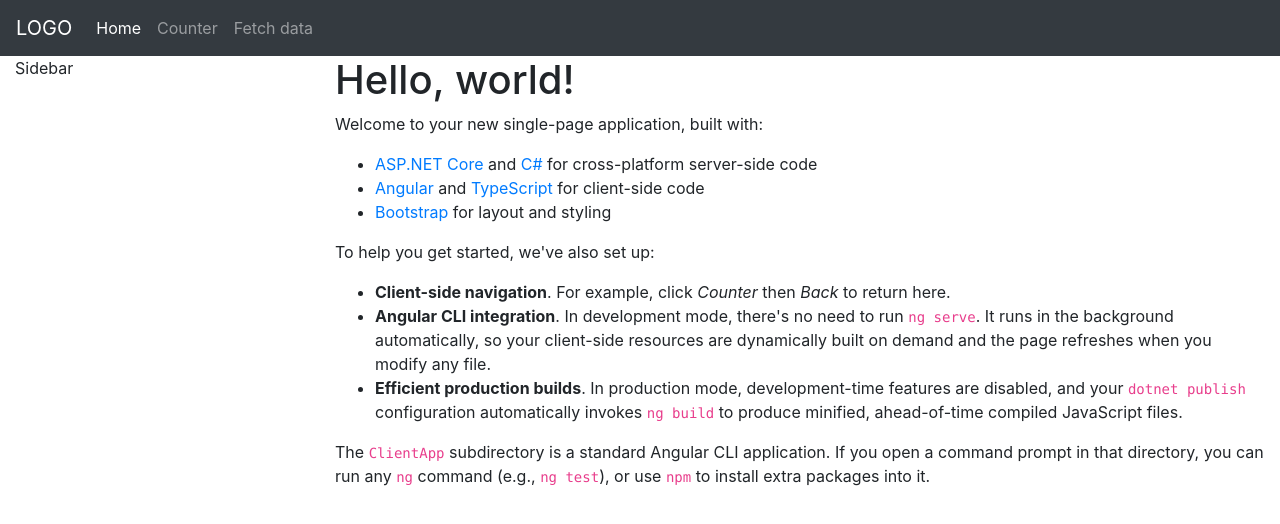
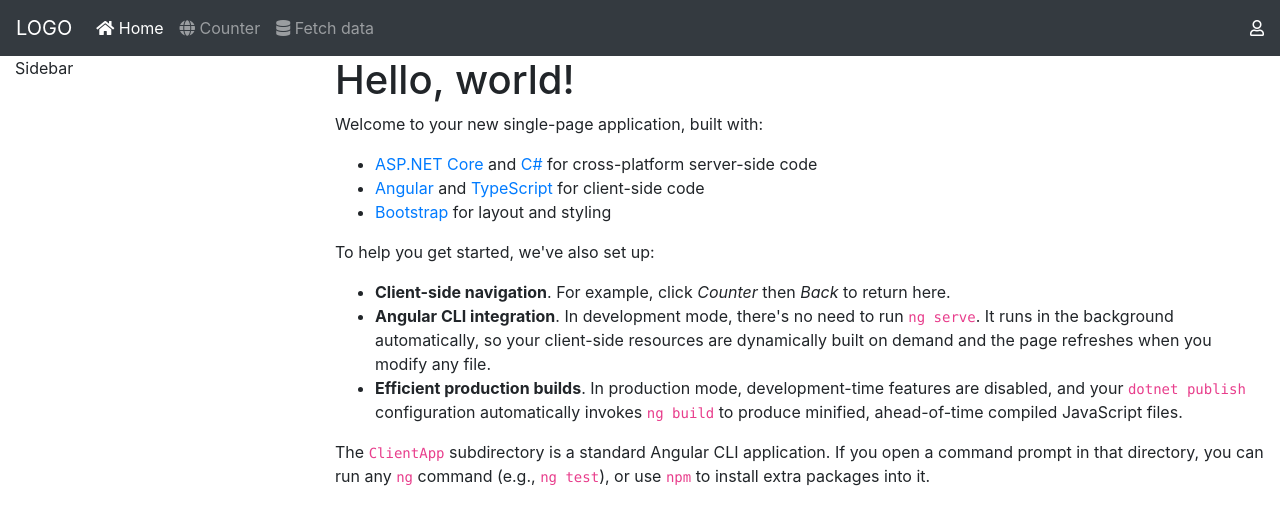
Before and after one commit to splim2002/ng6project, an Angular app in the folder ng6project/ClientApp/: page / in a window 1280 px wide. Shown: the top 524 px of the page. Built offline with nearby package versions, Linux system fonts and the light colour scheme.

Commit message:
Add Font icon ==> Font awesome

```diff
--- a/ng6project/ClientApp/package.json
+++ b/ng6project/ClientApp/package.json
@@ -23,6 +23,7 @@
     "@angular/platform-browser-dynamic": "6.0.9",
     "@angular/platform-server": "6.0.9",
     "@angular/router": "6.0.9",
+    "@fortawesome/fontawesome-free": "^5.1.1",
     "@nguniversal/module-map-ngfactory-loader": "^5.0.0-beta.5",
     "aspnet-prerendering": "^3.0.1",
     "bootstrap": "^4.1.2",
--- a/ng6project/ClientApp/src/app/nav-menu/nav-menu.component.html
+++ b/ng6project/ClientApp/src/app/nav-menu/nav-menu.component.html
@@ -7,14 +7,20 @@
   <div class="collapse navbar-collapse" id="navbarSupportedContent" [ngClass]='{ "show": isExpanded }'>
     <ul class="navbar-nav mr-auto">
       <li class="nav-item" [routerLinkActive]='["active"]' [routerLinkActiveOptions]='{ exact: true }'>
-        <a class="nav-link" [routerLink]='["/"]' (click)='collapse()'>Home <span class="sr-only">(current)</span></a>
+        <a class="nav-link" [routerLink]='["/"]' (click)='collapse()'><i class="fas fa-home"></i> Home <span class="sr-only">(current)</span></a>
       </li>
       <li class="nav-item" [routerLinkActive]='["active"]'>
-        <a class="nav-link" [routerLink]='["/counter"]' (click)='collapse()'>Counter</a>
+        <a class="nav-link" [routerLink]='["/counter"]' (click)='collapse()'><i class="fas fa-globe"></i> Counter</a>
       </li>
       <li class="nav-item" [routerLinkActive]='["active"]'>
-        <a class="nav-link" [routerLink]='["/fetch-data"]' (click)='collapse()'>Fetch data</a>
+        <a class="nav-link" [routerLink]='["/fetch-data"]' (click)='collapse()'><i class="fas fa-database"></i> Fetch data</a>
       </li>
     </ul>
   </div>
+
+  <div>
+    <div class="profile d-inline-block">
+      <i class="far fa-user"></i>
+    </div>
+  </div>
 </nav>
--- a/ng6project/ClientApp/src/app/nav-menu/nav-menu.component.scss
+++ b/ng6project/ClientApp/src/app/nav-menu/nav-menu.component.scss
@@ -0,0 +1,7 @@
+.navbar {
+  .profile {
+    i {
+      color: white;
+    }
+  }
+}
--- a/ng6project/ClientApp/src/styles.scss
+++ b/ng6project/ClientApp/src/styles.scss
@@ -1 +1,6 @@
 /* You can add global styles to this file, and also import other style files */
+$fa-font-path: '~@fortawesome/fontawesome-free/webfonts';
+@import '~@fortawesome/fontawesome-free/scss/fontawesome.scss';
+@import '~@fortawesome/fontawesome-free/scss/solid.scss';
+@import '~@fortawesome/fontawesome-free/scss/regular.scss';
+@import '~@fortawesome/fontawesome-free/scss/brands.scss';
```
Also changed, not shown: 1 other file (tests, documents, lock files or other folders).
